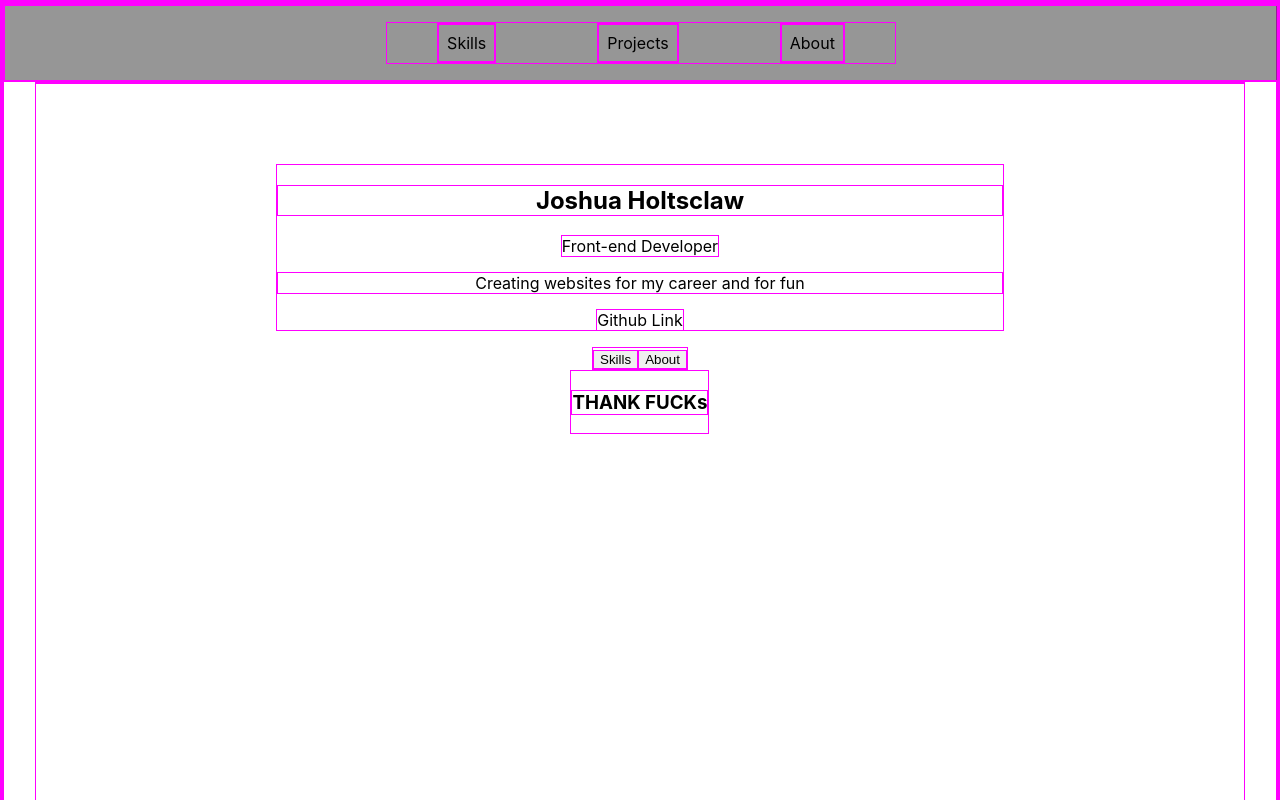
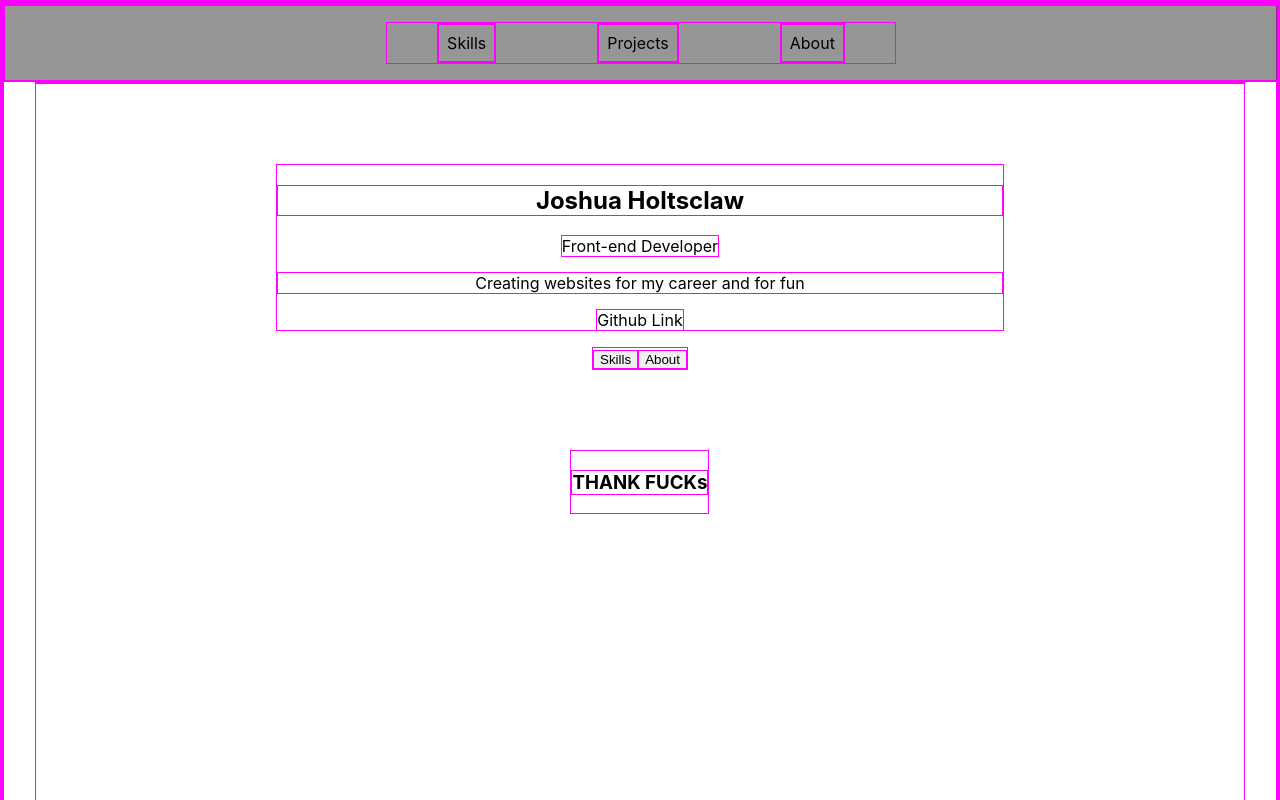
Before and after one commit to Marshnme/JoshuaHoltsclaw-Portfolio, a React (Create React App) app: page / in a window 1280 px wide. Both pictures are taken after a click on the button "About". Shown: the top 800 px of the page. Built offline with nearby package versions, Linux system fonts and the light colour scheme.

Commit message:
margin on about section fixed

```diff
--- a/src/MainContent/SCSS/Skills.scss
+++ b/src/MainContent/SCSS/Skills.scss
@@ -34,3 +34,7 @@
 .Lang-svgs {
   width: 40%;
 }
+
+.About-section{
+  margin-top:5em;
+}
--- a/src/MainContent/Skills.js
+++ b/src/MainContent/Skills.js
@@ -41,18 +41,11 @@ const Skills = () =>{
             </div>
         </div>
     :
-        <section>
+        <section className="About-section">
             <h1>THANK FUCKs</h1>
         </section>
     }
         </section>
-
-
-        /* <section>
-            <h1>about</h1>
-        </section> */
-
-
     )
 }
 
```
